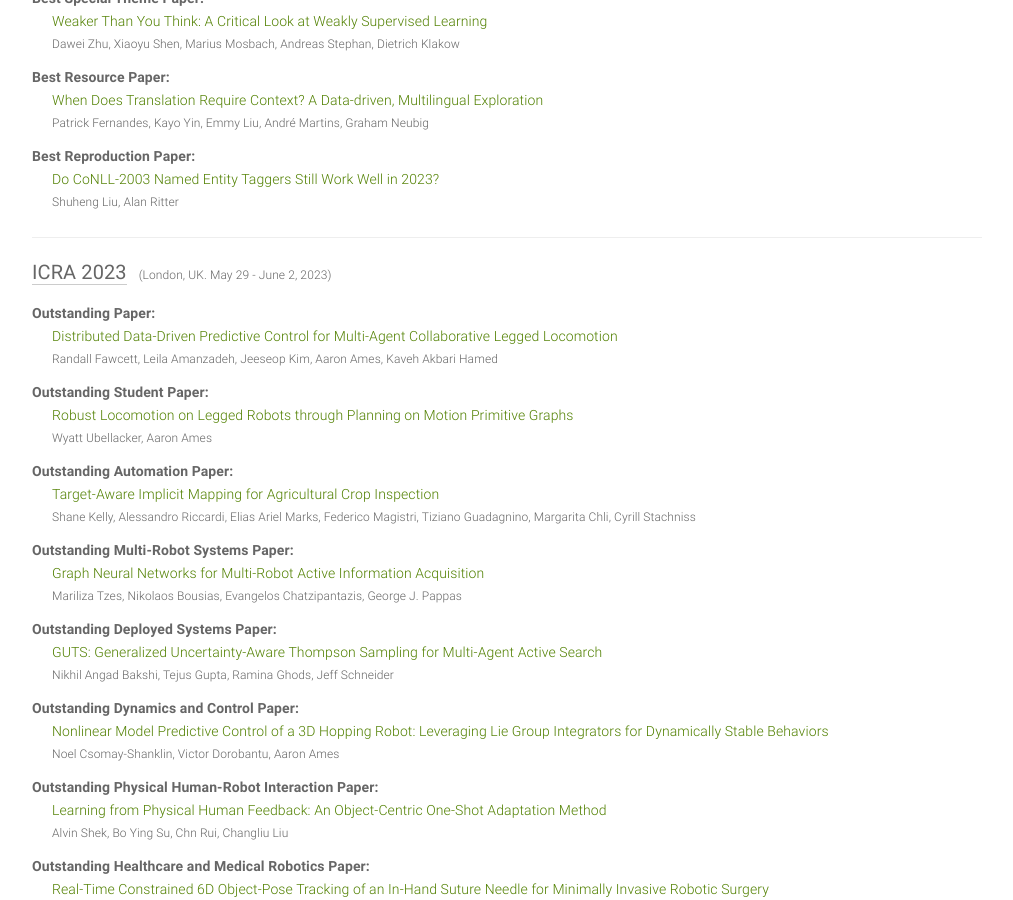
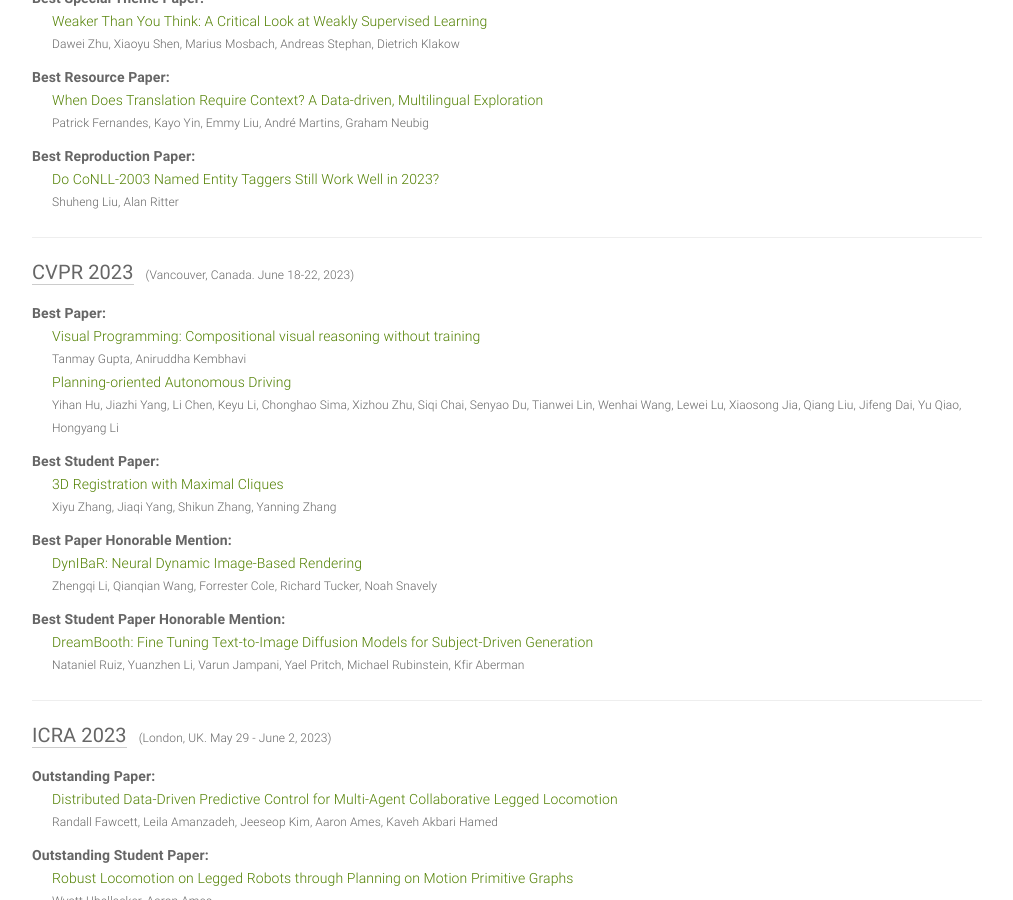
Before and after one commit to clemense/ai-bestpapers, a Jekyll site: the page built from index.html, in a window 1280 px wide and 900 px high, scrolled down 1949 px. Shown: the whole window, without its empty margins (133-1146 px from the left). Built offline with Jekyll 4.4.1, drawn with Linux system fonts in a browser that asks for light colours.

Commit message:
Added CVPR 2023

```diff
--- a/_data/papers.yml
+++ b/_data/papers.yml
@@ -174,6 +174,42 @@
   place: Toronto, Canada
   date: July 9-14, 2023
   sub: NLP
+
+- venue: CVPR
+  year: 2023
+  awards:
+  - award: Best Paper
+    title: 'Visual Programming: Compositional visual reasoning without training'
+    author: Tanmay Gupta, Aniruddha Kembhavi
+    link: https://arxiv.org/abs/2211.11559
+    source: https://cvpr2023.thecvf.com/Conferences/2023/Awards
+  - award: Best Paper
+    title: Planning-oriented Autonomous Driving
+    author: Yihan Hu, Jiazhi Yang, Li Chen, Keyu Li, Chonghao Sima, Xizhou Zhu, Siqi
+      Chai, Senyao Du, Tianwei Lin, Wenhai Wang, Lewei Lu, Xiaosong Jia, Qiang Liu,
+      Jifeng Dai, Yu Qiao, Hongyang Li
+    link: https://arxiv.org/abs/2212.10156
+    source: https://cvpr2023.thecvf.com/Conferences/2023/Awards
+  - award: Best Student Paper
+    title: 3D Registration with Maximal Cliques
+    author: Xiyu Zhang, Jiaqi Yang, Shikun Zhang, Yanning Zhang
+    link: https://arxiv.org/abs/2305.10854
+    source: https://cvpr2023.thecvf.com/Conferences/2023/Awards
+  - award: Best Paper Honorable Mention
+    title: 'DynIBaR: Neural Dynamic Image-Based Rendering'
+    author: Zhengqi Li, Qianqian Wang, Forrester Cole, Richard Tucker, Noah Snavely
+    link: https://arxiv.org/abs/2211.11082
+    source: https://cvpr2023.thecvf.com/Conferences/2023/Awards
+  - award: Best Student Paper Honorable Mention
+    title: 'DreamBooth: Fine Tuning Text-to-Image Diffusion Models for Subject-Driven
+      Generation'
+    author: Nataniel Ruiz, Yuanzhen Li, Varun Jampani, Yael Pritch, Michael Rubinstein,
+      Kfir Aberman
+    link: https://arxiv.org/abs/2208.12242
+    source: https://cvpr2023.thecvf.com/Conferences/2023/Awards
+  place: Vancouver, Canada
+  date: June 18-22, 2023
+  sub: CV
 
 - venue: ICRA
   year: 2023
```
